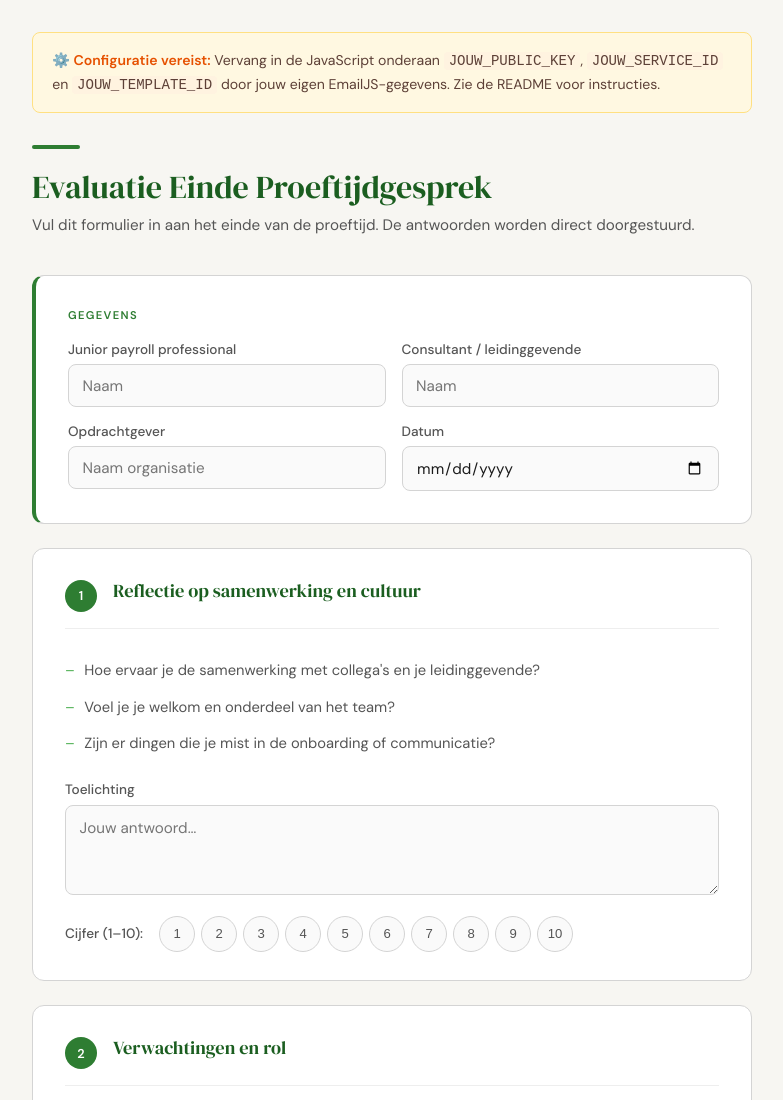
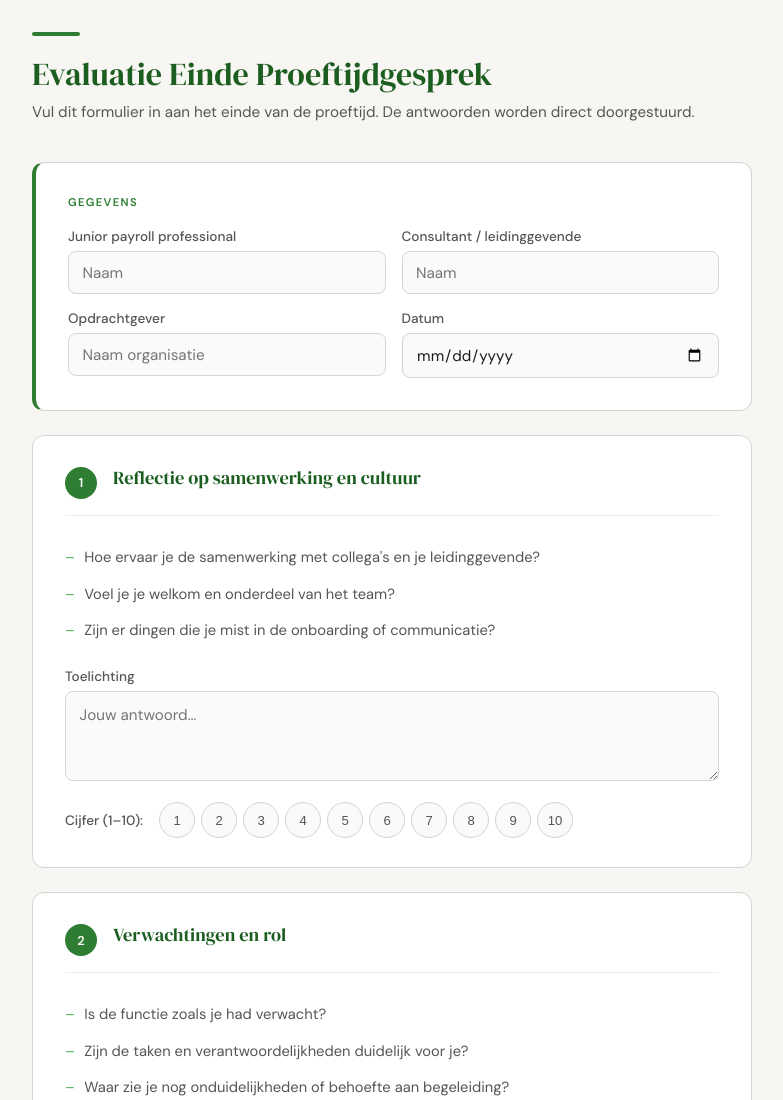
Before and after one commit to Jonathan1-2/Evaluatieformulier, a plain HTML site: page index.html in a window 1280 px wide. Shown: the top 1100 px of the page, without its empty margins (248-1031 px from the left). Drawn offline with nearby package versions, Linux system fonts and the light colour scheme.

Commit message:
Update index.html

```diff
--- a/index.html
+++ b/index.html
@@ -310,11 +310,6 @@
 <body>
 <div class="page-wrapper">
 
-  <div class="config-notice">
-    ⚙️ <strong>Configuratie vereist:</strong> Vervang in de JavaScript onderaan
-    <code>JOUW_PUBLIC_KEY</code>, <code>JOUW_SERVICE_ID</code> en <code>JOUW_TEMPLATE_ID</code>
-    door jouw eigen EmailJS-gegevens. Zie de README voor instructies.
-  </div>
 
   <header>
     <div class="header-bar"></div>
```
